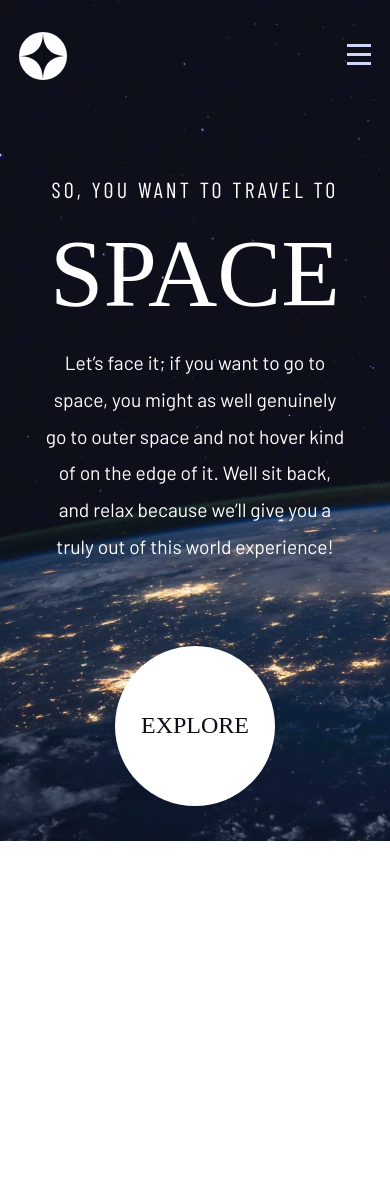
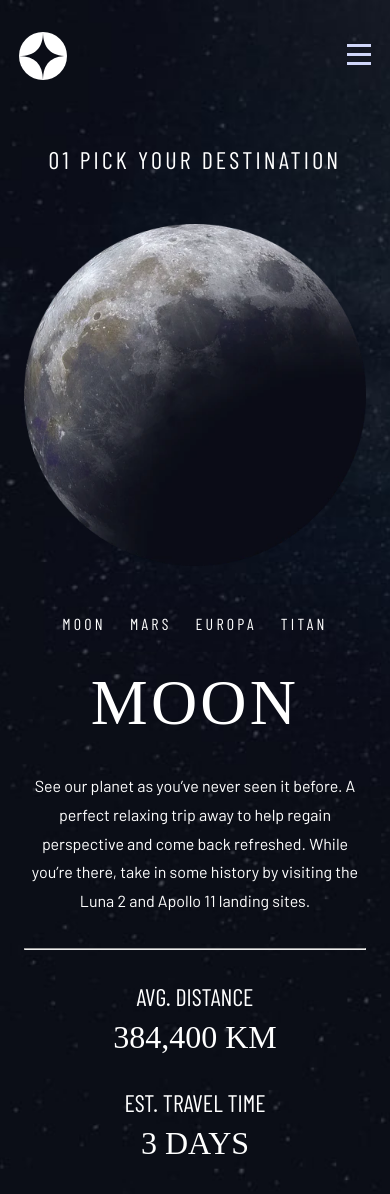
Before and after one commit to JanudaStack/space-tourism-official-main, a React (Vite) app: page / in a window 390 px wide. Before the commit the page ends 844 px from the top, so only its background shows below. Built offline with nearby package versions, Linux system fonts and the light colour scheme; a web font is replaced by a local one.

Commit message:
feat: add Destination page and update Home page layout with responsive styles

```diff
--- a/src/App.jsx
+++ b/src/App.jsx
@@ -2,12 +2,13 @@ import React from 'react';
 import Navbar from './components/Navbar/Navbar';
 import Home from './pages/Home/Home';
 import './index.css';
+import Destination from './pages/Destination/Destination';
 
 const App = () => {
     return (
         <>
-            <Navbar />
-            <Home />
+            {/* <Home /> */}
+            <Destination />
         </>
     );
 };
--- a/src/pages/Destination/Destination.jsx
+++ b/src/pages/Destination/Destination.jsx
@@ -0,0 +1,106 @@
+import React from 'react';
+import styles from './Destination.module.css';
+import Navbar from '../../components/Navbar/Navbar';
+import Moon from '../../assets/destination/image-moon.webp';
+
+const Destination = () => {
+    return (
+        <>
+            <Navbar />
+            <main>
+                <section className={styles['destination-section']}>
+                    <div className={styles['destination-title']}>
+                        <h1 className={styles['destination-title']}>
+                            01 Pick your destination
+                        </h1>
+                    </div>
+                    <div className={styles['destination-container']}>
+                        <picture className={styles['destination-planet-img']}>
+                            <img src={Moon} alt="Moon" />
+                        </picture>
+                        <nav className={styles['destination-planet-nav']}>
+                            <ul
+                                className={
+                                    styles['destination-planet-nav-links']
+                                }
+                            >
+                                <li>
+                                    <a href="#">Moon</a>
+                                </li>
+                                <li>
+                                    <a href="#">Mars</a>
+                                </li>
+                                <li>
+                                    <a href="#">Europa</a>
+                                </li>
+                                <li>
+                                    <a href="#">Titan</a>
+                                </li>
+                            </ul>
+                        </nav>
+                        <div className={styles['planet-content']}>
+                            <h2 className={styles['destination-planet-header']}>
+                                Moon
+                            </h2>
+                            <p
+                                className={
+                                    styles['destination-planet-description']
+                                }
+                            >
+                                See our planet as you’ve never seen it before. A
+                                perfect relaxing trip away to help regain
+                                perspective and come back refreshed. While
+                                you’re there, take in some history by visiting
+                                the Luna 2 and Apollo 11 landing sites.
+                            </p>
+                        </div>
+
+                        <hr />
+                        <div
+                            className={styles['destination-planet-travel-info']}
+                        >
+                            <div
+                                className={
+                                    styles['destination-planet-distance']
+                                }
+                            >
+                                <h3
+                                    className={
+                                        styles['destination-travel-info-header']
+                                    }
+                                >
+                                    Avg. distance
+                                </h3>
+                                <span
+                                    className={styles['destination-info-value']}
+                                >
+                                    384,400 km
+                                </span>
+                            </div>
+                            <div
+                                className={
+                                    styles['destination-planet-travel-time']
+                                }
+                            >
+                                <h3
+                                    className={
+                                        styles['destination-travel-info-header']
+                                    }
+                                >
+                                    Est. travel time
+                                </h3>
+                                <span
+                                    className={styles['destination-info-value']}
+                                >
+                                    3 days
+                                </span>
+                            </div>
+                        </div>
+                    </div>
+                </section>
+            </main>
+        </>
+    );
+};
+
+export default Destination;
--- /dev/null
+++ b/src/pages/Destination/Destination.module.css
@@ -0,0 +1,97 @@
+body {
+    /* height: 100svh; */
+    background-image: url('../../assets/destination/background-destination-mobile.jpg');
+    background-position: center;
+    background-size: cover;
+}
+
+.destination-section {
+    padding: 2rem 1.5rem;
+}
+
+.destination-title {
+    font-family: var(--ff-sans-condensed-nav);
+    font-weight: 300;
+    text-transform: uppercase;
+    letter-spacing: 0.2rem;
+    text-align: center;
+    line-height: 2rem;
+}
+
+.destination-container {
+    margin-top: 3rem;
+}
+
+.destination-planet-nav {
+    display: block;
+    padding: 3rem 0 0;
+    transition: all 0.3s ease;
+}
+
+.destination-planet-nav-links {
+    display: flex;
+    align-items: center;
+    justify-content: center;
+    gap: 1.5rem;
+}
+
+.destination-planet-nav-links li a {
+    font-family: var(--ff-sans-condensed-nav);
+    text-transform: uppercase;
+    letter-spacing: 0.2rem;
+}
+
+.planet-content {
+    display: flex;
+    flex-direction: column;
+    align-items: center;
+    gap: 2rem;
+    padding: 2rem 0;
+}
+
+.destination-planet-header {
+    text-align: center;
+    text-transform: uppercase;
+    font-weight: 300;
+    font-family: var(--ff-serif-headings);
+    font-size: 4rem;
+    letter-spacing: 0.2rem;
+}
+
+.destination-planet-description {
+    text-align: center;
+    line-height: 1.8rem;
+    font-family: var(--ff-sans-normal-para);
+}
+
+.destination-planet-travel-info {
+    display: flex;
+    justify-content: center;
+    flex-direction: column;
+    gap: 2rem;
+    padding-top: 2rem;
+    /* align-items: center; */
+}
+
+.destination-planet-distance,
+.destination-planet-travel-time {
+    text-align: center;
+    display: flex;
+    flex-direction: column;
+    gap: 0.5rem;
+}
+
+.destination-travel-info-header {
+    text-align: center;
+    text-transform: uppercase;
+    font-family: var(--ff-sans-condensed-nav);
+    font-weight: 300;
+    font-size: 1.5rem;
+}
+
+.destination-info-value {
+    text-align: center;
+    text-transform: uppercase;
+    font-family: var(--ff-serif-headings);
+    font-size: 2rem;
+}
--- a/src/pages/Home/Home.jsx
+++ b/src/pages/Home/Home.jsx
@@ -1,31 +1,35 @@
 import React from 'react';
-import './Home.css';
+import styles from './Home.module.css'; // Import CSS module
+import Navbar from '../../components/Navbar/Navbar';
 
 const Home = () => {
     return (
         <>
-            <div className="comet-container">
-                <div className="comet"></div>
-            </div>
-            <section className="hero-section">
-                <div className="hero-text-content">
-                    <h1 className="hero-header">
+            <Navbar />
+            <main>
+                <section className={styles['home-hero-section']}>
+                    <div className={styles['home-hero-text-content']}>
+                        <h1 className={styles['home-hero-header']}>
                             So, you want to travel to <br />
                         </h1>
-                    <span className="space-text">Space</span>
-                    <p className="hero-paragraph">
-                        Let’s face it; if you want to go to space, you might as
-                        well genuinely go to outer space and not hover kind of
-                        on the edge of it. Well sit back, and relax because
-                        we’ll give you a truly out of this world experience!
+                        <span className={styles['home-space-text']}>Space</span>
+                        <p className={styles['home-hero-paragraph']}>
+                            Let’s face it; if you want to go to space, you might
+                            as well genuinely go to outer space and not hover
+                            kind of on the edge of it. Well sit back, and relax
+                            because we’ll give you a truly out of this world
+                            experience!
                         </p>
                     </div>
-                <div className="explore">
-                    <button className="explore-btn">
-                        <span className="explore-text">Explore</span>
+                    <div className={styles['home-explore']}>
+                        <button className={styles['home-explore-btn']}>
+                            <span className={styles['home-explore-text']}>
+                                Explore
+                            </span>
                         </button>
                     </div>
                 </section>
+            </main>
         </>
     );
 };
--- a/src/pages/Home/Home.css
+++ b/src/pages/Home/Home.module.css
@@ -1,11 +1,11 @@
 body {
-    background-image: url(../../assets/home/background-home-mobile.jpg);
+    background-image: url('../../assets/home/background-home-mobile.jpg');
     background-position: center;
     background-size: cover;
     background-repeat: no-repeat;
 }
 
-.hero-section {
+.home-hero-section {
     padding-top: 4rem;
     display: flex;
     align-items: center;
@@ -14,15 +14,14 @@ body {
     gap: 5rem;
 }
 
-.hero-text-content {
+.home-hero-text-content {
     padding: 0 1.2rem;
     display: flex;
     flex-direction: column;
     gap: 1rem;
 }
 
-.hero-header {
-    /* font-size: 1.3rem; */
+.home-hero-header {
     font-size: clamp(1.2rem, 1.5vw + 1rem, 2rem);
     font-family: var(--ff-sans-condensed-nav);
     font-weight: 300;
@@ -31,14 +30,14 @@ body {
     letter-spacing: 0.2rem;
 }
 
-.space-text {
+.home-space-text {
     font-family: var(--ff-serif-headings);
     text-align: center;
     text-transform: uppercase;
     font-size: clamp(6rem, 14vw + 1rem, 12rem);
 }
 
-.hero-paragraph {
+.home-hero-paragraph {
     font-family: var(--ff-sans-normal-para);
     font-size: clamp(1.2rem, 3vw, 1.5rem);
     text-align: center;
@@ -47,11 +46,11 @@ body {
     line-height: 2.3rem;
 }
 
-.explore {
+.home-explore {
     padding: 0 2rem 2rem 2rem;
 }
 
-.explore-btn {
+.home-explore-btn {
     height: 10rem;
     width: 10rem;
     border-radius: 50%;
@@ -67,7 +66,7 @@ body {
     transition: all 0.3s ease;
 }
 
-.explore-btn:hover {
+.home-explore-btn:hover {
     letter-spacing: 0.2rem;
     color: var(--clr-highlight);
     background-color: transparent;
@@ -89,28 +88,28 @@ body {
         background-image: url('../../assets/home/background-home-desktop.jpg');
     }
 
-    .hero-header,
-    .hero-paragraph,
-    .space-text {
+    .home-hero-header,
+    .home-hero-paragraph,
+    .home-space-text {
         text-align: left;
     }
 
-    .hero-section {
+    .home-hero-section {
         padding: 8rem 6rem 0 6rem;
         flex-direction: row;
         align-items: flex-end;
     }
 
-    .hero-text-content {
+    .home-hero-text-content {
         padding: 0;
     }
 
-    .hero-paragraph {
+    .home-hero-paragraph {
         width: 70%;
         margin: 0;
     }
 
-    .explore-btn {
+    .home-explore-btn {
         height: 14rem;
         width: 14rem;
     }
```
Also changed, not shown: src/pages/Destination/Destination.css (deleted). Lines whose indentation alone changed are shown as unchanged.
